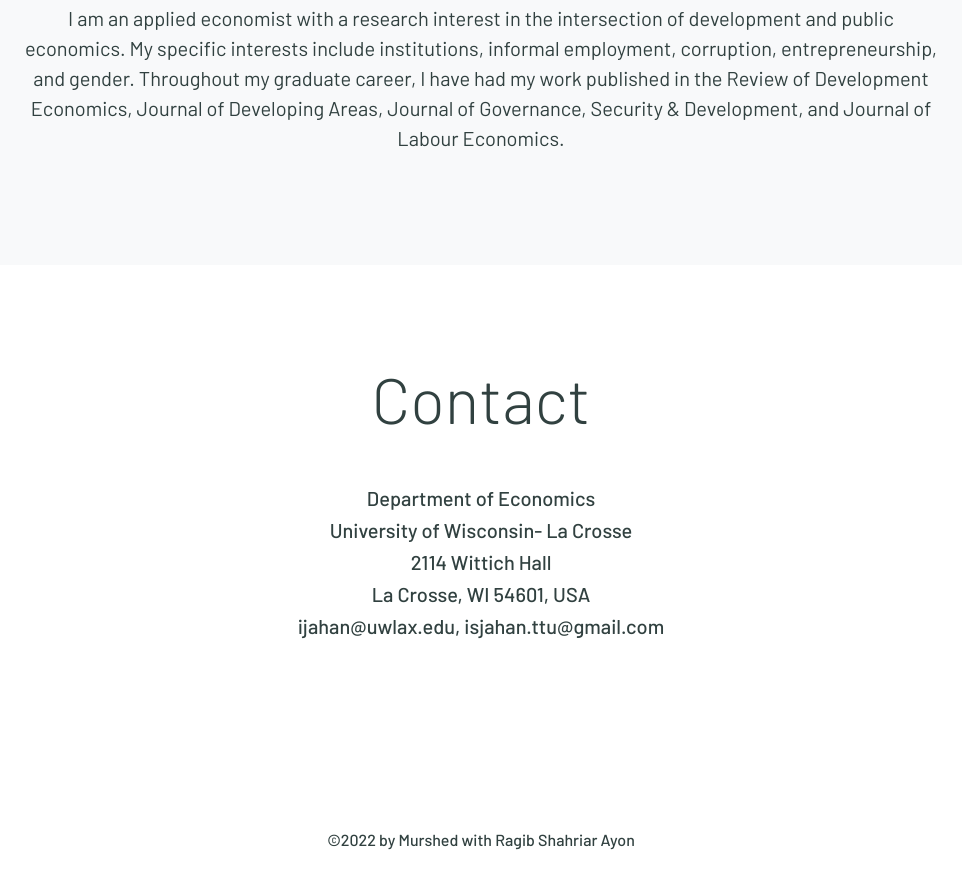
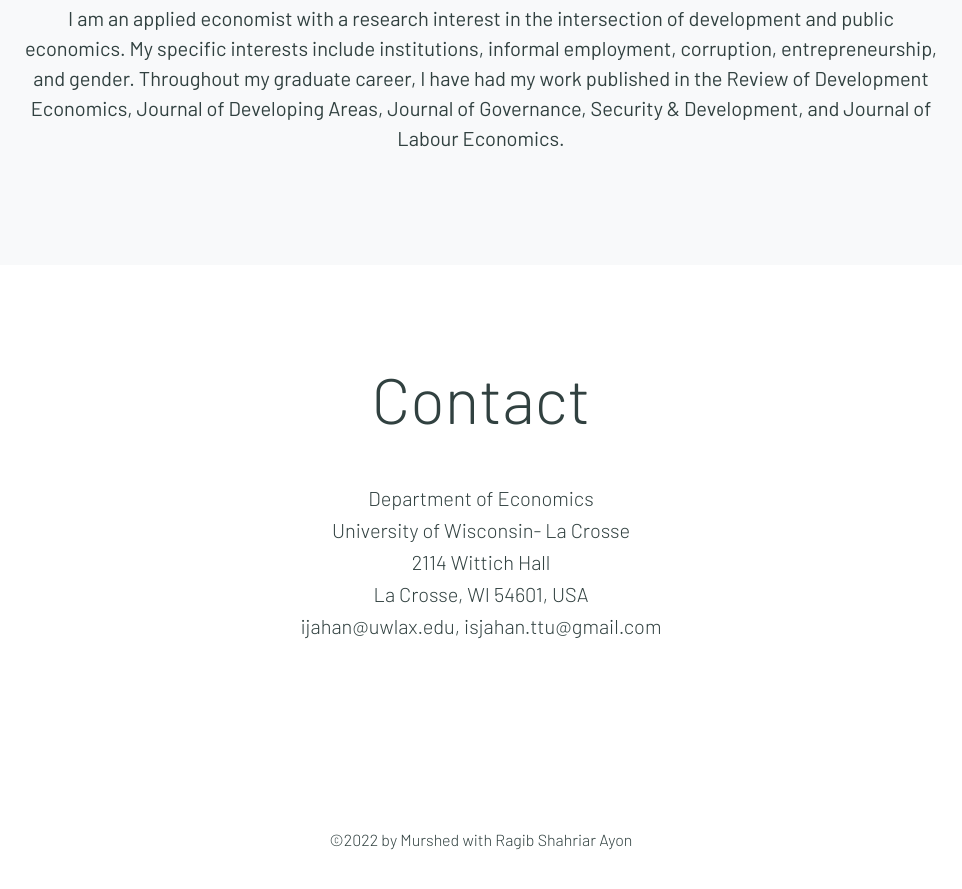
Before and after one commit to mdmurshedali/ayon_site_1, a plain HTML site: page index.html in a window 1280 px wide. Shown: the part 1855-2744 px from the top of the page, without its empty margins (159-1121 px from the left). Drawn offline with nearby package versions, Linux system fonts and the light colour scheme.

Commit message:
fontw-light

```diff
--- a/index.html
+++ b/index.html
@@ -109,11 +109,11 @@
       <section id="contact">
         <div class="my-5 text-center p-5">
           <h1 class="display-3 text-center mb-5">Contact</h1>
-         <h5>Department of Economics</h5>
-         <h5>University of Wisconsin- La Crosse</h5>
-         <h5>2114 Wittich Hall</h5>
-         <h5>La Crosse, WI 54601, USA</h5>
-         <h5>ijahan@uwlax.edu, isjahan.ttu@gmail.com</h5>
+         <h5 class="fw-light">Department of Economics</h5>
+         <h5 class="fw-light">University of Wisconsin- La Crosse</h5>
+         <h5 class="fw-light">2114 Wittich Hall</h5>
+         <h5 class="fw-light">La Crosse, WI 54601, USA</h5>
+         <h5 class="fw-light">ijahan@uwlax.edu, isjahan.ttu@gmail.com</h5>
         </div>
       </section>
 
@@ -121,7 +121,7 @@
     <footer>
       <div class="p-5 mt-5 d-flex flex-column justify-content-center align-items-center gap-3">
         <a href="https://web.facebook.com/ragib.ayon"><img src="./images/Facebook.png" alt=""></a>
-        <h6>©2022 by Murshed with Ragib Shahriar Ayon</h6>
+        <h6 class="fw-light">©2022 by Murshed with Ragib Shahriar Ayon</h6>
       </div>
 
     </footer>
```
